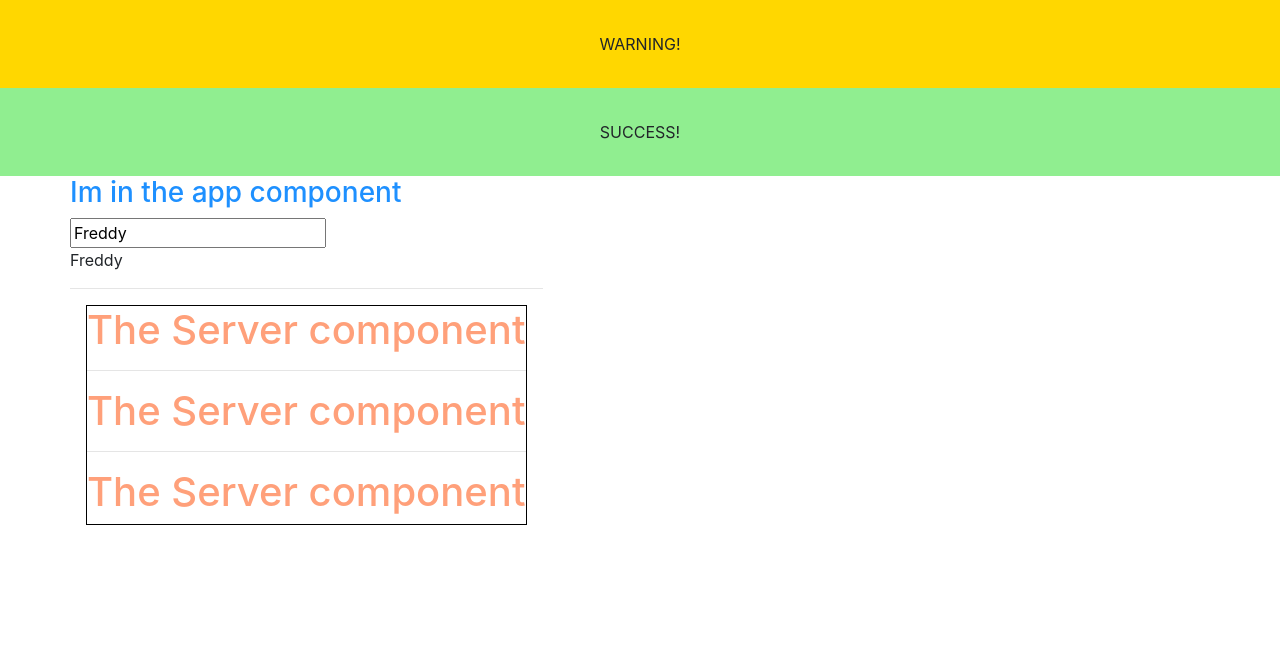
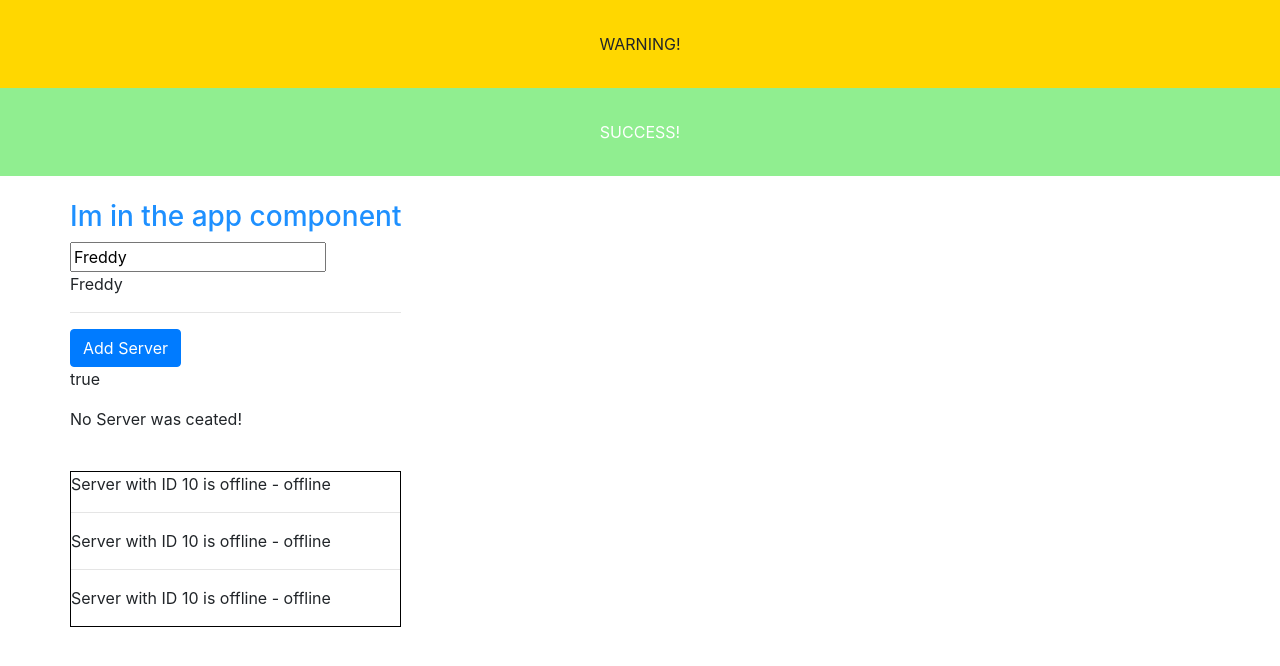
Before and after one commit to freddysilber/angular-sandbox, an Angular app: page / in a window 1280 px wide. Shown: the top 666 px of the page. Built offline with nearby package versions, Linux system fonts and the light colour scheme.

Commit message:
learning events

```diff
--- a/src/app/app.component.html
+++ b/src/app/app.component.html
@@ -1,5 +1,6 @@
 <app-warning-alert></app-warning-alert>
 <app-success-alert></app-success-alert>
+<br>
 <div class="container">
 	<div class="row">
 		<div class="col-xs-12">
--- a/src/app/server/server.component.html
+++ b/src/app/server/server.component.html
@@ -1 +1 @@
-<h1>The Server component</h1>
+<p>{{'Server'}} with ID {{serverId}} is {{serverStatus}} - {{getServerStatus()}}</p>
--- a/src/app/server/server.component.ts
+++ b/src/app/server/server.component.ts
@@ -7,4 +7,10 @@
 })
 
 export class ServerComponent {
+	serverId: number = 10
+	serverStatus: string = 'offline'
+
+	getServerStatus() {
+		return this.serverStatus
+	}
 }
--- a/src/app/servers/servers.component.css
+++ b/src/app/servers/servers.component.css
@@ -1,4 +1,3 @@
 .serversContainer {
 	border: 1px solid black;
-	margin: 1rem;
 }
--- a/src/app/servers/servers.component.html
+++ b/src/app/servers/servers.component.html
@@ -1,3 +1,9 @@
+<button class="btn btn-primary"
+		[disabled]="!allowNewServer"
+		(click)="onCreateServer()">Add Server</button>
+<p [innerText]="allowNewServer"></p>
+<p>{{serverCreationStatus}}</p>
+<br>
 <div class="serversContainer">
 	<app-server></app-server>
 	<hr>
--- a/src/app/servers/servers.component.ts
+++ b/src/app/servers/servers.component.ts
@@ -2,26 +2,24 @@
 
 @Component({
   selector: 'app-servers',
-  // selector: '[app-servers]',
-  // selector: '.app-servers',
   templateUrl: './servers.component.html',
-
-  // template: `
-  //   <div class="serversContainer">
-  //   <app-server></app-server>
-  //   <hr>
-  //   <app-server></app-server>
-  //   <hr>
-  //   <app-server></app-server>
-  // </div>`,
-
   styleUrls: ['./servers.component.css']
 })
 export class ServersComponent implements OnInit {
+  allowNewServer: boolean = false
+  serverCreationStatus: String = 'No Server was ceated!'
 
-  constructor() { }
+  constructor() {
+    setTimeout(() => {
+      this.allowNewServer = true
+    }, 2000)
+  }
 
   ngOnInit(): void {
   }
 
+  onCreateServer() {
+    console.log('on create server')
+    this.serverCreationStatus = 'Server was created!'
+  }
 }
--- a/src/app/success-alert/success-alert.component.css
+++ b/src/app/success-alert/success-alert.component.css
@@ -2,4 +2,5 @@
 	padding: 2rem;
 	background-color: lightgreen;
 	text-align: center;
+	color: white;
 }
```
